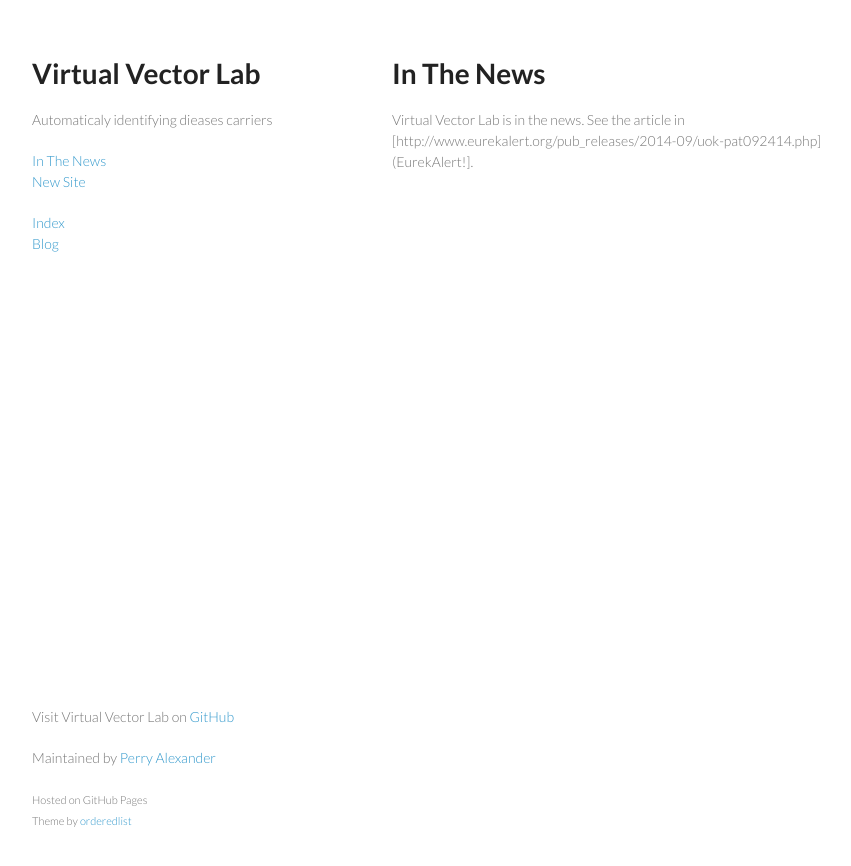
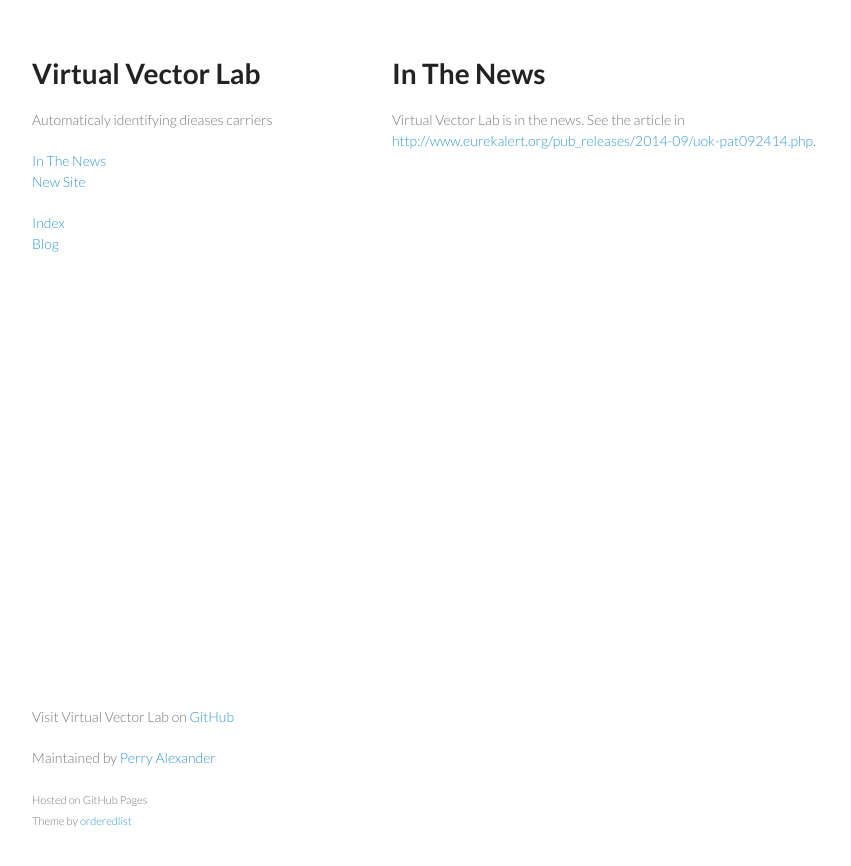
Before and after one commit to ku-sldg/vector12, a Jekyll site: the page built from _posts/2014-12-02-In-the-news.md, in a window 1280 px wide. Shown: the top 866 px of the page, without its empty margins (178-1029 px from the left). Built offline with Jekyll 4.4.1, drawn with Linux system fonts in a browser that asks for light colours.

Commit message:
formatting

```diff
--- a/_posts/2014-12-02-In-the-news.md
+++ b/_posts/2014-12-02-In-the-news.md
@@ -5,4 +5,4 @@ titie: In the news
 ---
 
 Virtual Vector Lab is in the news.  See the article in
-[http://www.eurekalert.org/pub_releases/2014-09/uok-pat092414.php](EurekAlert!].
+[http://www.eurekalert.org/pub_releases/2014-09/uok-pat092414.php](EurekAlert!).
```
